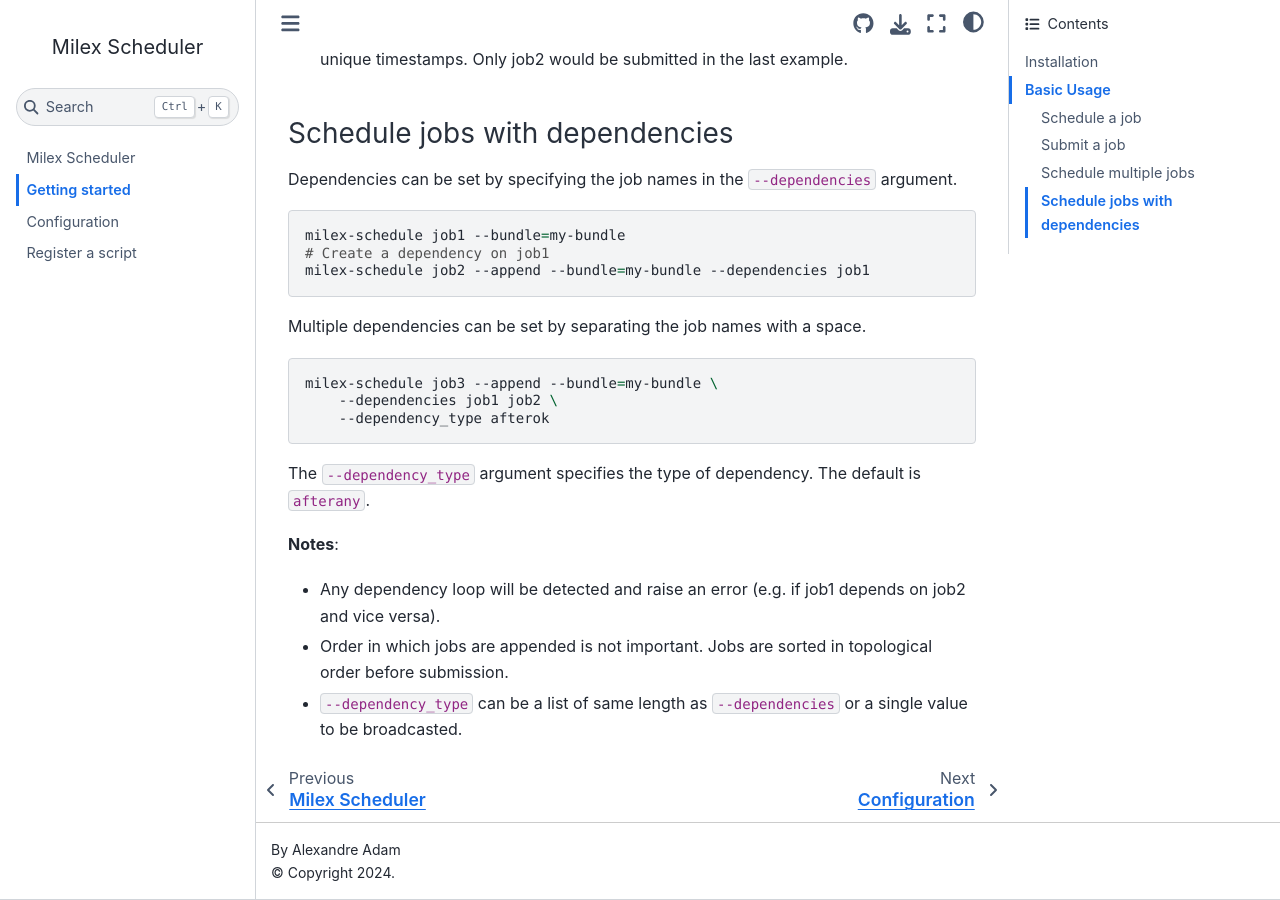
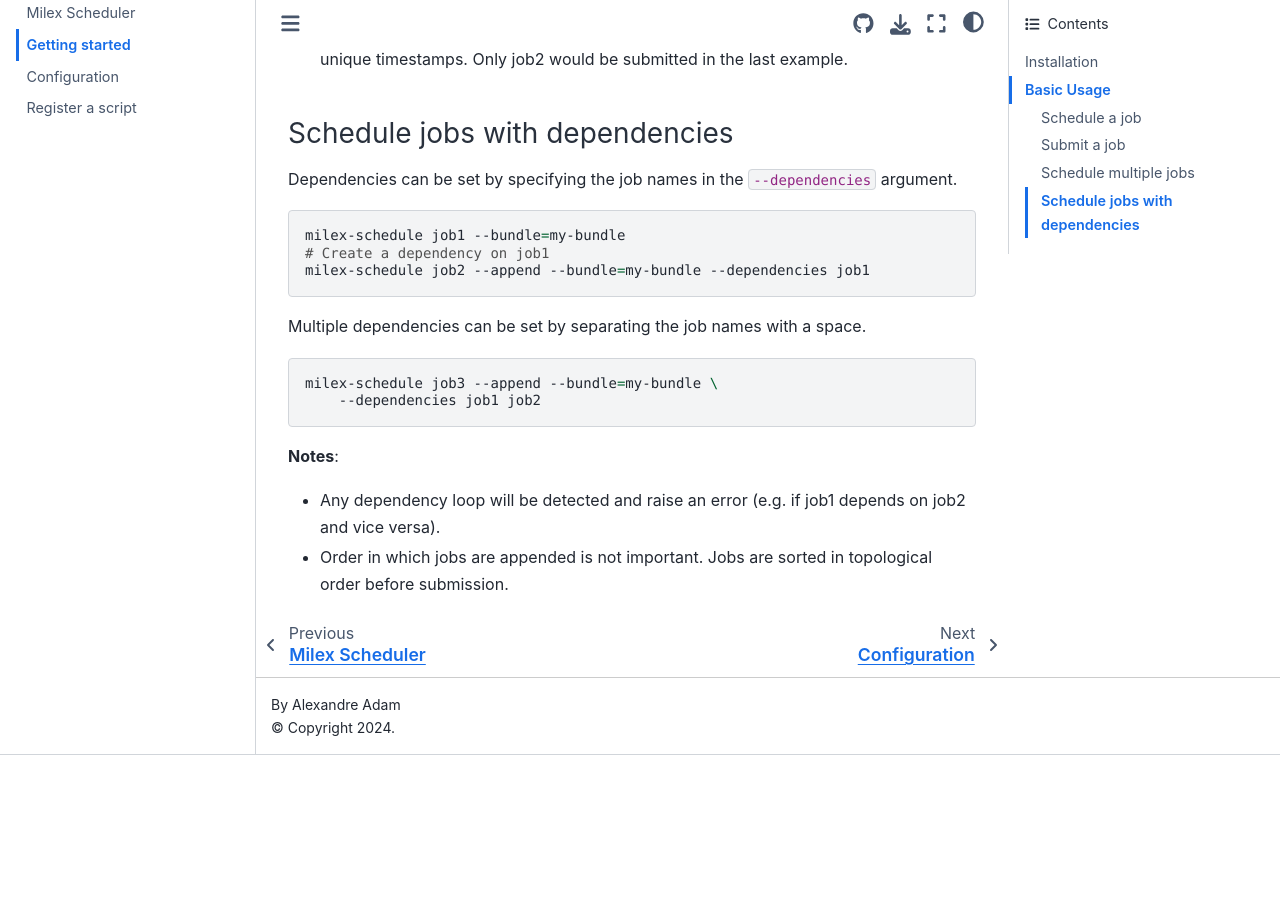
Before and after one commit to Ciela-Institute/milex_scheduler, a Jupyter Book: the page built from docs/src/getting_started.md, in a window 1280 px wide and 900 px high, scrolled down 2022 px. Built offline with Jupyter Book 1.0.4 settings and Sphinx 7.4.7 and the Sphinx Book theme 1.1.4, drawn with Linux system fonts in a browser that asks for light colours; after the commit the page ends 2777 px from its top, so only the background shows below that.

Commit message:
Hid dependency type since this is not yet supported

````diff
--- a/docs/src/getting_started.md
+++ b/docs/src/getting_started.md
@@ -103,12 +103,11 @@
 
 ```bash
 milex-schedule job3 --append --bundle=my-bundle \
-    --dependencies job1 job2 \
-    --dependency_type afterok
+    --dependencies job1 job2
 ```
 
-The `--dependency_type` argument specifies the type of dependency. The default
-is `afterany`.
+<!--The `--dependency_type` argument specifies the type of dependency. The default-->
+<!--is `afterany`.-->
 
 **Notes**:
 
@@ -116,5 +115,5 @@
   on job2 and vice versa).
 - Order in which jobs are appended is not important. Jobs are sorted in
   topological order before submission.
-- `--dependency_type` can be a list of same length as `--dependencies` or a
-  single value to be broadcasted.
+  <!--- `--dependency_type` can be a list of same length as `--dependencies` or a-->
+    <!--single value to be broadcasted.-->
````
Also changed, not shown: README.md (+5 -6 lines).
